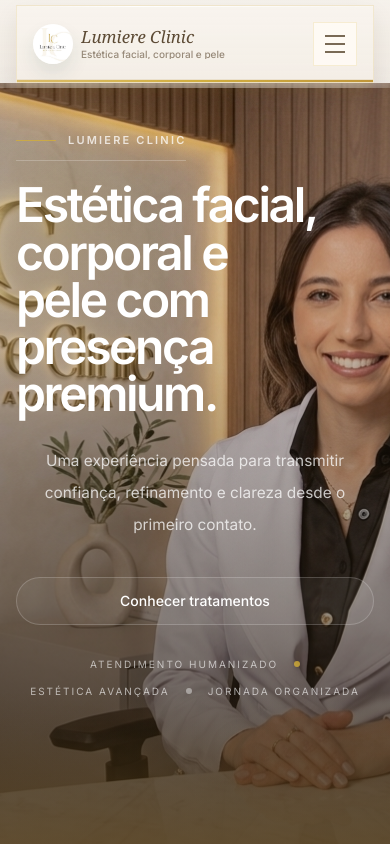
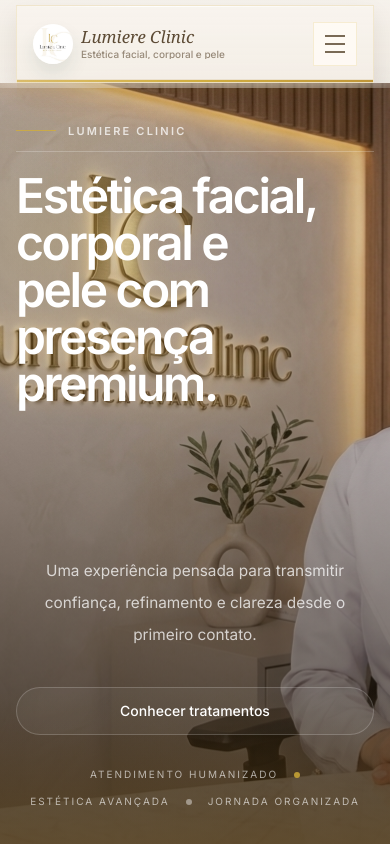
Before and after one commit to fluxon-office/lumiere-control, a React (Vite) app in the folder frontend/lumeric-frontend/: page / in a window 390 px wide. Shown: the top 844 px of the page. Built offline with nearby package versions, Linux system fonts and the light colour scheme.

Commit message:
Refine mobile hero content placement

```diff
--- a/frontend/lumeric-frontend/src/components/sections/HeroSection.jsx
+++ b/frontend/lumeric-frontend/src/components/sections/HeroSection.jsx
@@ -10,14 +10,14 @@
               src={heroImage}
               alt="Lumiere Clinic hero"
               loading="eager"
-              className="block h-full w-full object-cover object-[64%_16%] max-lg:object-[66%_18%] max-md:object-[70%_14%]"
+              className="block h-full w-full object-cover object-[64%_16%] max-lg:object-[58%_18%] max-md:object-[56%_14%]"
             />
                 <div className="absolute inset-0 bg-[linear-gradient(90deg,rgba(120,88,29,0.22)_0%,rgba(125,91,30,0.32)_14%,rgba(96,69,24,0.44)_30%,rgba(65,46,18,0.54)_46%,rgba(49,35,16,0.36)_62%,rgba(32,24,12,0.14)_80%,rgba(11,28,44,0)_100%)] max-lg:bg-[linear-gradient(180deg,rgba(11,28,44,0.12)_0%,rgba(52,38,19,0.22)_34%,rgba(35,25,13,0.78)_100%)]" />
             <div className="absolute inset-0 bg-[radial-gradient(circle_at_15%_20%,rgba(212,175,55,0.14),transparent_24%)]" />
                 <div className="absolute inset-x-0 bottom-0 h-40 bg-[linear-gradient(180deg,rgba(94,68,23,0)_0%,rgba(104,75,26,0.08)_24%,rgba(116,84,28,0.18)_48%,rgba(126,92,31,0.26)_72%,rgba(136,99,33,0.34)_100%)]" />
           </div>
-          <div className="relative z-10 flex min-h-[calc(100vh-var(--hero-navbar-offset))] items-center pt-12 max-lg:min-h-[calc(100svh-var(--hero-navbar-offset))] max-lg:items-start max-lg:pb-10 max-lg:pt-10 sm:pt-14 lg:pt-16">
-            <div className="max-w-[37rem] px-4 max-lg:max-w-[42rem] max-lg:text-left sm:px-6 lg:ml-[clamp(2rem,6vw,5.5rem)] lg:px-0">
+          <div className="relative z-10 flex min-h-[calc(100vh-var(--hero-navbar-offset))] items-center pt-12 max-lg:min-h-[calc(100svh-var(--hero-navbar-offset))] max-lg:items-stretch max-lg:pb-10 max-lg:pt-10 sm:pt-14 lg:pt-16">
+            <div className="flex max-w-[37rem] flex-col px-4 max-lg:min-h-[calc(100svh-var(--hero-navbar-offset)-5rem)] max-lg:max-w-[42rem] max-lg:text-left sm:px-6 lg:ml-[clamp(2rem,6vw,5.5rem)] lg:px-0">
               <p
                 data-hero-text
                 className="mb-7 inline-flex items-center gap-3 border-b border-[rgba(255,255,255,0.22)] pb-3 text-[11px] font-semibold uppercase tracking-[0.3em] text-[rgba(255,255,255,0.74)] max-lg:mb-5 max-[480px]:tracking-[0.2em]"
@@ -37,6 +37,7 @@
                 <br />
                 presença premium.
               </h1>
+              <div className="max-lg:mt-auto">
                 <p
                   data-hero-text
                   className="mt-7 max-w-lg text-[15px] leading-7 text-[rgba(255,255,255,0.74)] max-lg:mx-auto max-lg:text-center max-lg:text-[clamp(0.96rem,2.6vw,1.08rem)] max-lg:leading-8 sm:text-[17px] sm:leading-8"
@@ -65,6 +66,7 @@
             </div>
           </div>
         </div>
+      </div>
     </section>
   );
 }
```
Lines whose indentation alone changed are shown as unchanged.
